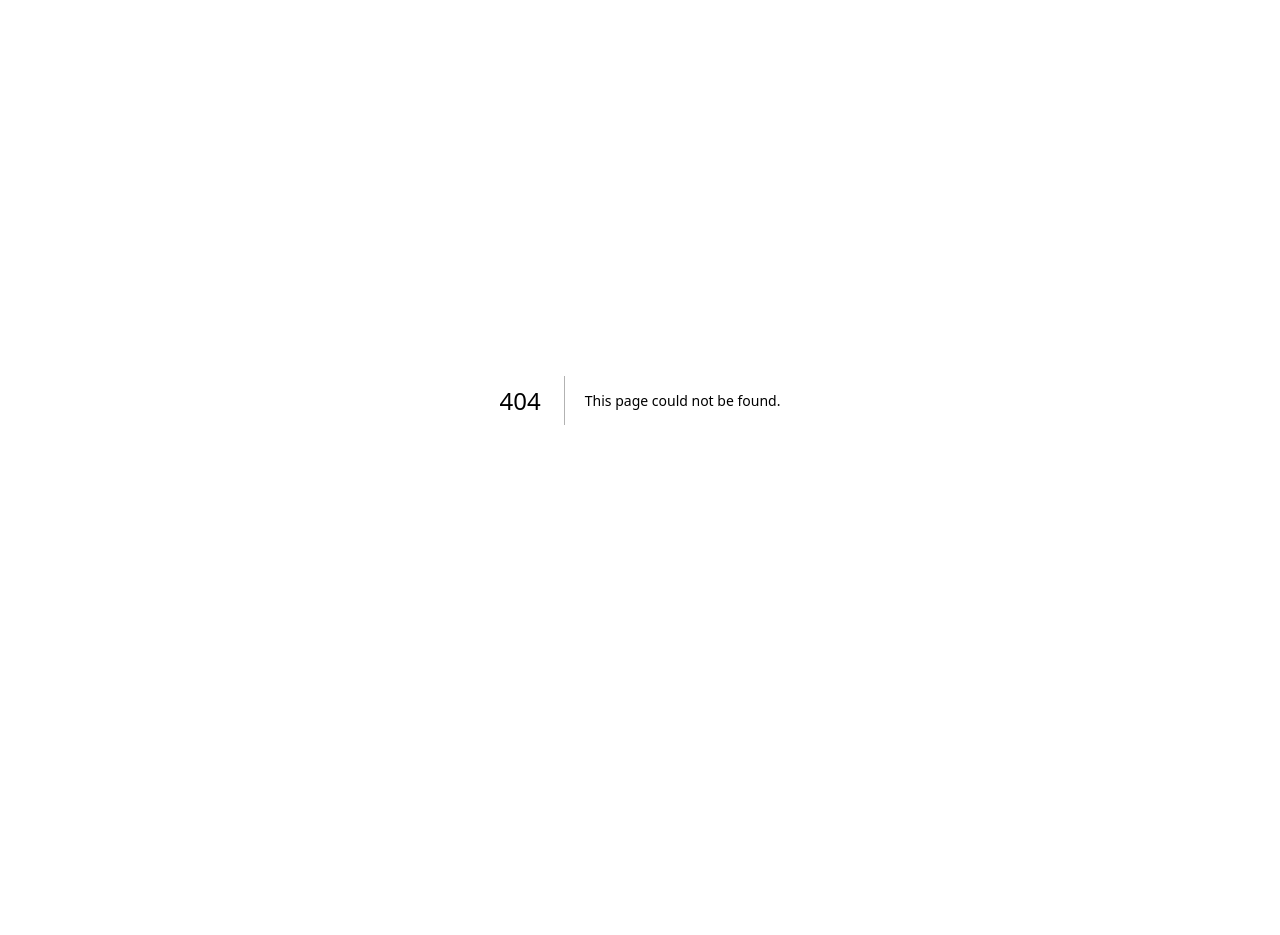
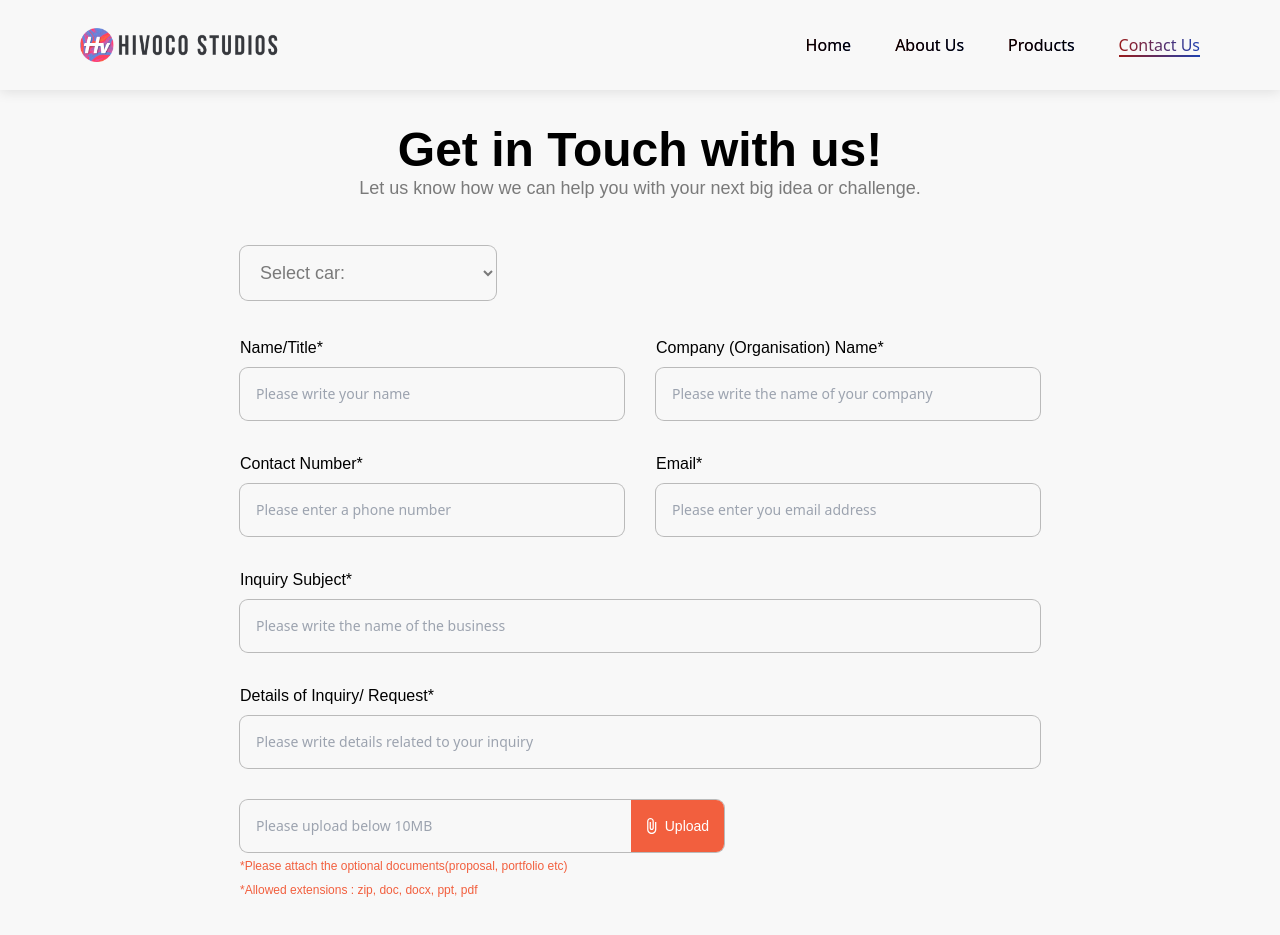
Before and after one commit to hivoco/hivoco-web, a Next.js app: page /get-in-touch in a window 1280 px wide. Before the commit this address had no page. Shown: the top 935 px of the page. Before the commit the page ends 800 px from the top, so only its background shows below. Built offline with nearby package versions, Linux system fonts and the light colour scheme; a web font is replaced by a local one.

Commit message:
Contact us page and hero section text

```diff
--- /dev/null
+++ b/src/components/Footer.tsx
@@ -0,0 +1,7 @@
+import React from "react";
+
+function Footer() {
+  return <div>Footer</div>;
+}
+
+export default Footer;
--- a/src/components/Header.tsx
+++ b/src/components/Header.tsx
@@ -1,5 +1,3 @@
-
-
 import Image from "next/image";
 import { useRouter } from "next/router";
 import React, { useState } from "react";
@@ -34,7 +32,7 @@ function Header() {
         { id: 3, name: "Talking Brochure", path: "/talking-brochures" },
       ],
     },
-    { id: 4, name: "Contact Us", path: "/#contact-us" },
+    { id: 4, name: "Contact Us", path: "/get-in-touch" },
   ];
 
   const [isSubMenuOpen, setSubMenuOpen] = useState(false);
--- a/src/components/Hero.tsx
+++ b/src/components/Hero.tsx
@@ -17,13 +17,21 @@ const Hero = ({ handleScroll }: props) => {
     >
       <div className="flex container flex-col justify-center items-center py-28 gap-7 text-center">
         <h2 className="font-sf-pro-display-bold text-3xl xl:text-5xl font-bold">
-          Lorem ipsum dolor sit <br /> amet consectetur.
+          Leverage the power of Voice-AI, <br /> Video AI, Computer Vision &{" "}
+          <br /> Interactive Content
         </h2>
         <p className="text-p-gray font-sf-pro-display-normal text-sm lg:text-lg">
-          Lorem ipsum dolor sit amet consectetur. Sed <br /> pulvinar id leo eu
-          imperdiet platea dui. Lorem <br /> ipsum dolor sit amet consectetur.
+          HiVoco Studio’s patent-published tech helps you to meaningfully
+          <br />
+          engage with your users, solve business problems & drive
+          <br />
+          profitable growth
         </p>
-        <Button onClick={handleScroll} title={"Explore"} className="w-48" />
+        <Button
+          onClick={handleScroll}
+          title={"Connect With Us"}
+          className="w-48"
+        />
       </div>
     </div>
   );
--- /dev/null
+++ b/src/pages/get-in-touch/index.tsx
@@ -0,0 +1,140 @@
+import Contact from "@/components/Contact";
+import Header from "@/components/Header";
+import Layout from "@/components/Layout";
+import Button from "@/elements/Button";
+import Image from "next/image";
+
+interface inputprops {
+  label: String;
+  placeholder: String;
+  className?: String;
+  islabel?: Boolean;
+}
+const InputField: React.FC<inputprops> = ({
+  label,
+  placeholder,
+  className,
+  islabel = true,
+}) => {
+  return (
+    <div className={`flex flex-col gap-2 ${className}`}>
+      {islabel && (
+        <label className="font-sf-pro-display-normal font-normal text-base">{`${label}`}</label>
+      )}
+      <input
+        className="p-4 text-[#00000080]  ring-[#00000040] bg-transparent outline-none text-sm ring-1 rounded-lg "
+        placeholder={`${placeholder}`}
+      />
+    </div>
+  );
+};
+
+function index() {
+  return (
+    <Layout>
+      <Header />
+      <section>
+        <div className="container px-5 xl:px-60 py-9">
+          <div className="flex justify-center items-center flex-col text-center">
+            <h2 className="font-sf-pro-display-bold text-3xl xl:text-5xl font-bold">
+              Get in Touch with us!
+            </h2>
+            <p className="text-p-gray font-sf-pro-display-normal text-sm lg:text-lg">
+              Let us know how we can help you with your next big idea or
+              challenge.
+            </p>
+          </div>
+          <div>
+            <select className="text-p-gray bg-transparent outline-none font-sf-pro-display-normal text-sm lg:text-lg w-64 ring-1 rounded-lg ring-[#00000040] p-4 mt-11 mb-9">
+              <option value="0">Select car:</option>
+              <option value="1">Audi</option>
+              <option value="2">BMW</option>
+              <option value="3">Citroen</option>
+            </select>
+          </div>
+          <div className="grid grid-cols-2 gap-8">
+            <InputField
+              label={"Name/Title*"}
+              placeholder={"Please write your name"}
+            />
+            <InputField
+              label={"Company (Organisation) Name*"}
+              placeholder={"Please write the name of your company"}
+            />
+            <InputField
+              label={"Contact Number*"}
+              placeholder={"Please enter a phone number"}
+            />
+            <InputField
+              label={"Email*"}
+              placeholder={"Please enter you email address"}
+            />
+            <InputField
+              label={"Inquiry Subject*"}
+              placeholder={"Please write the name of the business"}
+              className="col-span-2" // Full width for the second-to-last input
+            />
+            <InputField
+              label={"Details of Inquiry/ Request*"}
+              placeholder={"Please write details related to your inquiry"}
+              className="col-span-2" // Full width for the last input
+            />
+          </div>
+          <div className="mt-8  flex ring-1 ring-[#00000040] w-min rounded-lg ">
+            <input
+              className="bg-transparent outline-none w-[400px] p-4 text-[#00000080] text-sm "
+              placeholder={`Please upload below 10MB`}
+            />
+            <div className="bg-buttonColor flex justify-center items-center gap-2 h-full p-4 rounded-r-lg ">
+              <Image
+                src={`/svgs/upload.svg`}
+                alt="example"
+                width={10}
+                height={10}
+                // className="object-cover h-auto w-auto border"
+              />
+              <span className="font-sf-pro-display-normal text-sm font-normal text-white ">
+                Upload
+              </span>
+            </div>
+          </div>
+          <small className="text-buttonColor font-normal font-sf-pro-display-normal text-xs">
+            *Please attach the optional documents(proposal, portfolio etc)
+          </small>
+          <br />
+          <small className="text-buttonColor font-normal font-sf-pro-display-normal text-xs">
+            *Allowed extensions : zip, doc, docx, ppt, pdf
+          </small>
+
+          <div className="mt-8">
+            <input
+              className="font-normal font-sf-pro-display-normal text-sm"
+              type="checkbox"
+              id="vehicle1"
+              name="vehicle1"
+              value="Bike"
+            />
+            <label>
+              {" "}
+              Consent to Collection & Use of Personal Information (required*)
+            </label>{" "}
+            <br />
+            <small className="text-buttonColor font-normal font-sf-pro-display-normal text-xs">
+              You must agree to the terms of use and collection of personal
+              information in order to apply.
+            </small>
+          </div>
+          <div>
+            <Button title="SEND REQUEST" className="w-56 mx-auto mt-20 mb-20" />
+          </div>
+        </div>
+      </section>
+
+      <section>
+        <Contact />
+      </section>
+    </Layout>
+  );
+}
+
+export default index;
--- a/tailwind.config.ts
+++ b/tailwind.config.ts
@@ -22,7 +22,8 @@ const config: Config = {
       colors: {
         background: "var(--background)",
         foreground: "var(--foreground)",
-        'p-gray':"#7A7A7A"
+        'p-gray':"#7A7A7A",
+        'buttonColor':'#F25F3E'
       },
        fontFamily: {
         'sf-pro-display-normal': ['SFProDisplayNormal', 'sans-serif'],
```
Also changed, not shown: public/svgs/upload.svg (added).
